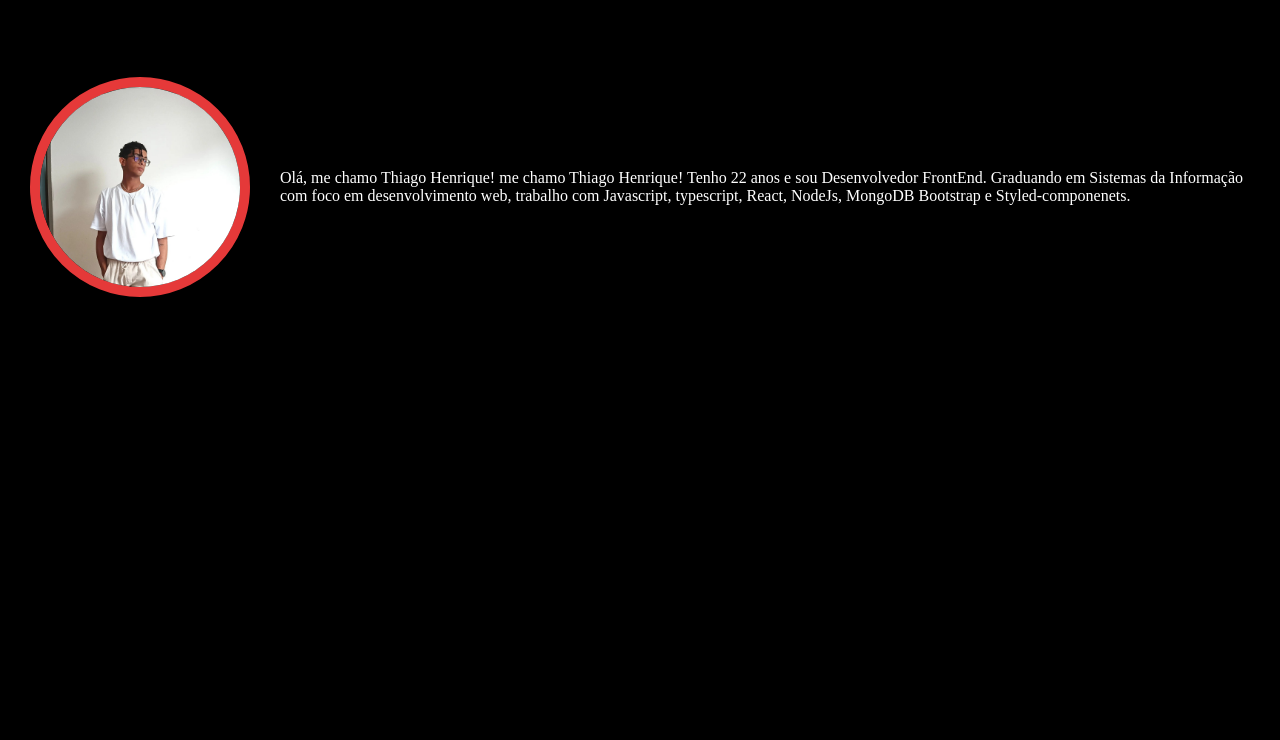
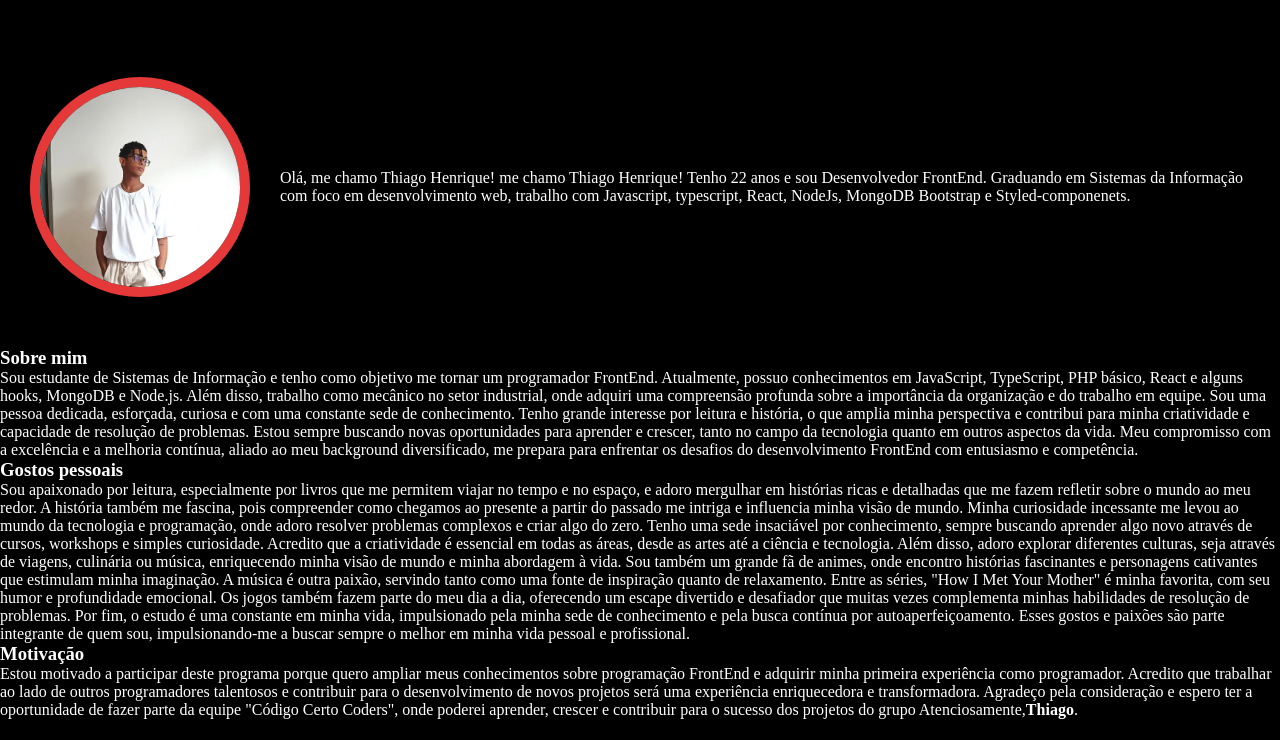
Before and after one commit to Akatchin/Trilha_FrontEndJr, a plain HTML site: page index.html in a window 1280 px wide. Shown: the part 60-800 px from the top of the page. Drawn offline with Linux system fonts and the light colour scheme.

Commit message:
Adding other sections

```diff
--- a/index.css
+++ b/index.css
@@ -6,6 +6,11 @@
     border:0;
     background-color: #000000;
     color: #FFFFFF;
+}
+
+.container {
+    display: flex;
+    flex-direction: column;
 }
 
 .header {
--- a/index.html
+++ b/index.html
@@ -32,7 +32,44 @@
 
             </div>
         </header>
-        <main></main>
+        <main>
+            <section class="about">
+                <h3>Sobre mim</h3>
+                <p>
+                    Sou estudante de Sistemas de Informação e tenho como objetivo me tornar um programador FrontEnd. Atualmente, possuo conhecimentos em JavaScript, TypeScript, PHP básico, React e alguns hooks, MongoDB e Node.js.
+                    Além disso, trabalho como mecânico no setor industrial, onde adquiri uma compreensão profunda sobre a importância da organização e do trabalho em equipe.
+                    Sou uma pessoa dedicada, esforçada, curiosa e com uma constante sede de conhecimento. Tenho grande interesse por leitura e história, o que amplia minha perspectiva e contribui para minha criatividade e capacidade de resolução de problemas.
+                    Estou sempre buscando novas oportunidades para aprender e crescer, tanto no campo da tecnologia quanto em outros aspectos da vida.
+                    Meu compromisso com a excelência e a melhoria contínua, aliado ao meu background diversificado, me prepara para enfrentar os desafios do desenvolvimento FrontEnd com entusiasmo e competência.
+                </p>
+            </section>
+            <section class="personalStates">
+                <h3>Gostos pessoais</h3>
+                <p>
+                    Sou apaixonado por leitura, especialmente por livros que me permitem viajar no tempo e no espaço, e adoro mergulhar em histórias ricas e detalhadas que me fazem refletir sobre o mundo ao meu redor.
+                    A história também me fascina, pois compreender como chegamos ao presente a partir do passado me intriga e influencia minha visão de mundo.
+                    Minha curiosidade incessante me levou ao mundo da tecnologia e programação, onde adoro resolver problemas complexos e criar algo do zero.
+                    Tenho uma sede insaciável por conhecimento, sempre buscando aprender algo novo através de cursos, workshops e simples curiosidade.
+                    Acredito que a criatividade é essencial em todas as áreas, desde as artes até a ciência e tecnologia.
+                    Além disso, adoro explorar diferentes culturas, seja através de viagens, culinária ou música, enriquecendo minha visão de mundo e minha abordagem à vida.
+                    Sou também um grande fã de animes, onde encontro histórias fascinantes e personagens cativantes que estimulam minha imaginação.
+                    A música é outra paixão, servindo tanto como uma fonte de inspiração quanto de relaxamento.
+                    Entre as séries, "How I Met Your Mother" é minha favorita, com seu humor e profundidade emocional.
+                    Os jogos também fazem parte do meu dia a dia, oferecendo um escape divertido e desafiador que muitas vezes complementa minhas habilidades de resolução de problemas.
+                    Por fim, o estudo é uma constante em minha vida, impulsionado pela minha sede de conhecimento e pela busca contínua por autoaperfeiçoamento.
+                    Esses gostos e paixões são parte integrante de quem sou, impulsionando-me a buscar sempre o melhor em minha vida pessoal e profissional.
+                </p>
+            </section>
+            <section class="motivation">
+                <h3>Motivação</h3>
+                <p>
+                    Estou motivado a participar deste programa porque quero ampliar meus conhecimentos sobre programação FrontEnd e adquirir minha primeira experiência como programador.
+                    Acredito que trabalhar ao lado de outros programadores talentosos e contribuir para o desenvolvimento de novos projetos será uma experiência enriquecedora e transformadora.
+                    Agradeço pela consideração e espero ter a oportunidade de fazer parte da equipe "Código Certo Coders", onde poderei aprender, crescer e contribuir para o sucesso dos projetos do grupo
+                    Atenciosamente,<strong>Thiago</strong>.
+                </p>
+            </section>
+        </main>
     </div>
 </div>
 </body>
```
